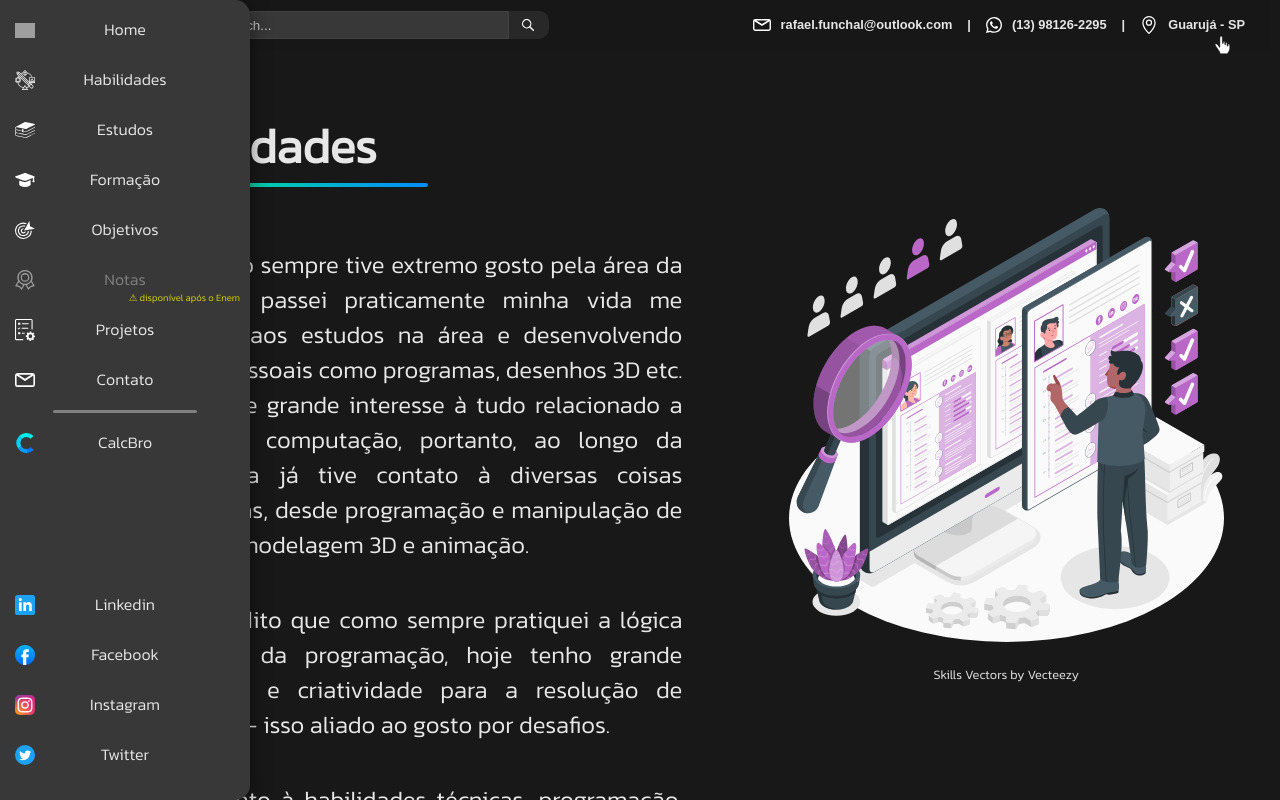
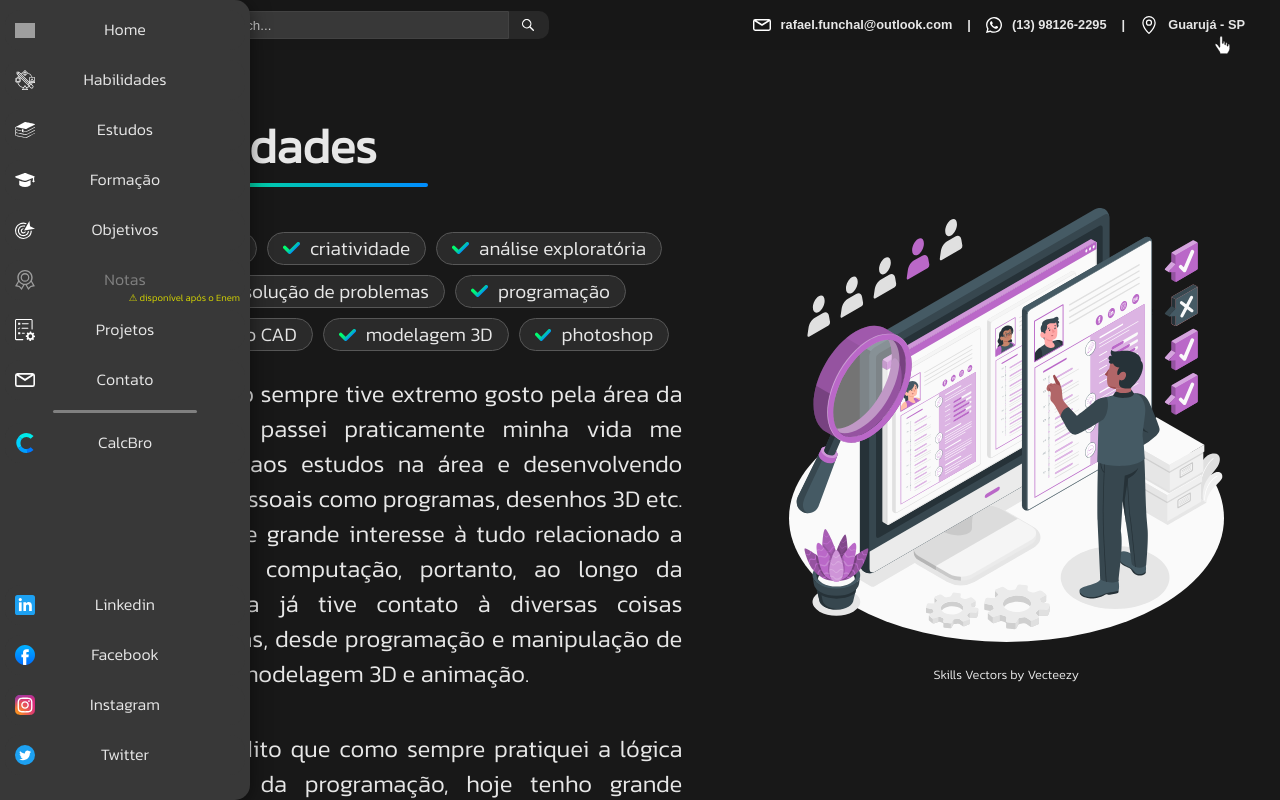
Before and after one commit to funchaal/portifolio, a React (Create React App) app: page /habilidades in a window 1280 px wide. Built offline with nearby package versions, Linux system fonts and the light colour scheme; grey boxes are pictures that could not be loaded.

Commit message:
ItemBox test

```diff
--- a/src/App.css
+++ b/src/App.css
@@ -798,6 +798,46 @@ header .home-contact img:last-child {
   font-size: 1.1em;
   font-weight: normal;
   font-style: italic;
+}
+
+.item-box {
+  display: flex;
+  flex-direction: row;
+  justify-content: center;
+  flex-wrap: wrap;
+  max-width: 100%;
+}
+
+.item-box span {
+  position: relative;
+  display: flex;
+  flex-direction: row;
+  align-items: center;
+  margin: 5px;
+  padding: 5px 15px;
+  border-radius: 20px;
+  border: 1px solid rgb(87, 87, 87);
+  background-color: rgb(42, 42, 42);
+  font-size: 1.2em;
+  opacity: 0;
+  width: max-content;
+  transform: translateX(-20px);
+  transition-duration: 800ms;
+  transition-timing-function: ease-out;
+}
+
+.item-box span::first-letter {
+  text-transform: uppercase;
+}
+
+.item-box span.on {
+  opacity: 100%;
+  transform: none;
+}
+
+.item-box img {
+  height: 12px;
+  margin-right: 10px;
 }
 
 #cs_ctn {
@@ -1961,6 +2001,10 @@ p.default > span {
 }
 
 @media (max-width: 499px) {
+  .item-box span {
+    border: 1px solid rgb(96, 96, 96);
+    background-color: rgb(53, 53, 53);
+  }
   #follow_to.home {
     margin-left: 0;
   }
--- /dev/null
+++ b/src/components/ItemBox.js
@@ -0,0 +1,25 @@
+import { useEffect } from "react"
+
+import correct_ic from '../images/icons/correct-ic.svg'
+
+function ItemBox(props) {
+
+    const items = props.items.split(', ')
+    console.log(items)
+
+    useEffect(() => {
+        let timer = 1000
+        document.querySelectorAll('.item-box span').forEach(el => {
+            setTimeout(() => el.classList.add('on'), timer)
+            timer += 50
+        })
+    }, [])
+
+    return (
+        <div className="item-box">
+            { items.map(val => <span><img src={correct_ic}></img>{val}</span>) }
+        </div>
+    )
+}
+
+export default ItemBox
--- a/src/pages/Habilidades.js
+++ b/src/pages/Habilidades.js
@@ -2,6 +2,9 @@
 import skills_il from '../images/illustrations/skills-il.svg'
 
 import FollowTo from '../components/FollowTo.js'
+
+import small_arrow_gradient from '../images/icons/small-arrow-gradient.svg'
+import ItemBox from '../components/ItemBox'
 
 function Habilidades() {
     return (
@@ -9,6 +12,7 @@ function Habilidades() {
             <div class="side left">
                 <h1 className="title">Habilidades </h1>
                 <div className="title-divisor divisor"></div>
+                <ItemBox items="lógica, criatividade, análise exploratória, resolução de problemas, programação, desenho CAD, modelagem 3D, photoshop"/>
                 <p className="default">
                     Como sempre tive extremo gosto pela área da técnologia, passei praticamente minha vida me decicando aos estudos na área e desenvolvendo projetos pessoais como programas, desenhos 3D etc. Sempre tive grande interesse à tudo relacionado a software e computação, portanto, ao longo da minha vida já tive contato à diversas coisas relacionadas, desde programação e manipulação de dados até modelagem 3D e animação.
                 </p>
```
Also changed, not shown: src/images/icons/correct-ic.svg (added).
